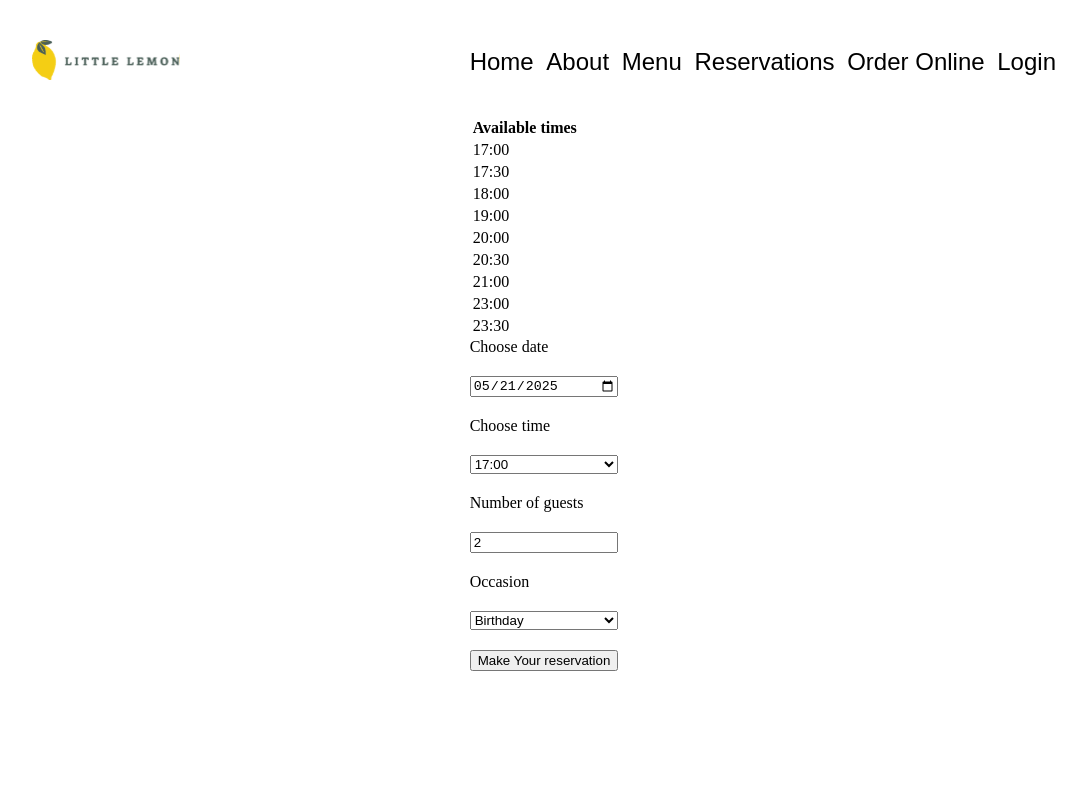
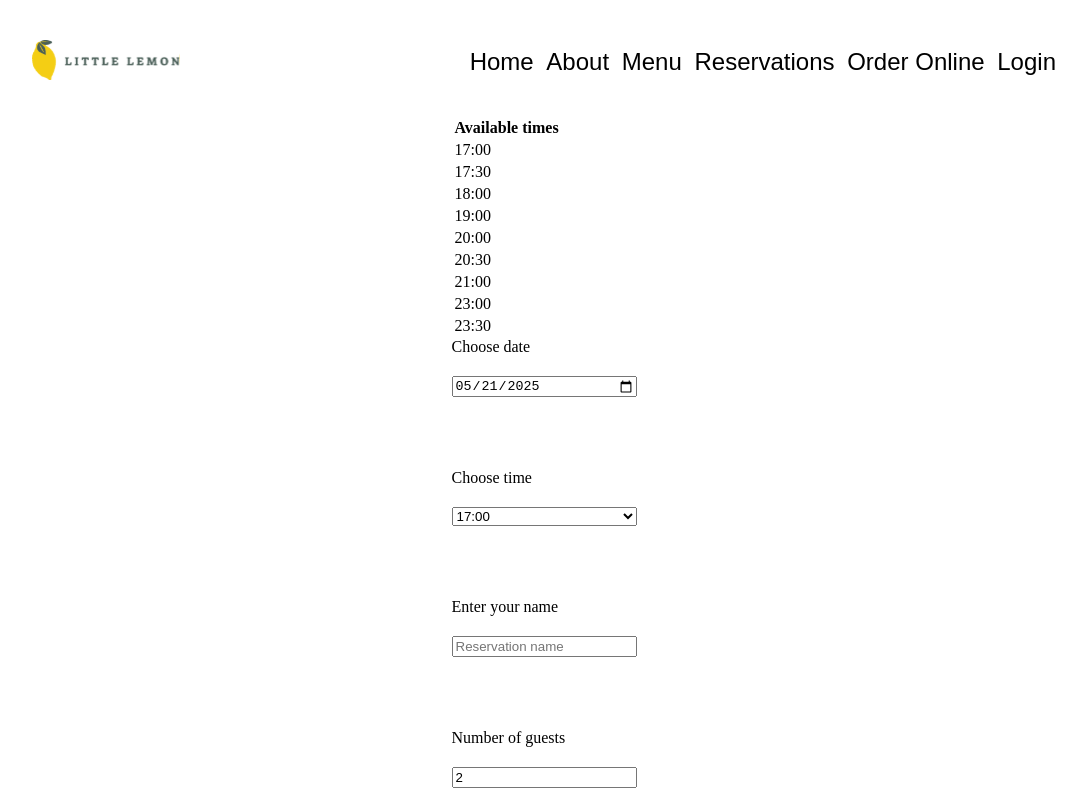
Before and after one commit to jimmux/meta-frontend-developer, a React (Create React App) app in the folder capstone/little-lemon-web-app/: page /booking in a window 1280 px wide. Shown: the top 791 px of the page, without its empty margins (96-1182 px from the left). Built offline with nearby package versions, Linux system fonts and the light colour scheme.

Commit message:
Exercise: Adding form validation

```diff
--- a/capstone/little-lemon-web-app/src/components/BookingForm.js
+++ b/capstone/little-lemon-web-app/src/components/BookingForm.js
@@ -1,6 +1,6 @@
 import styles from "./BookingForm.module.css";
 import { useState } from "react";
-import { submitAPI } from "../api/booking";
+import ValidationMessage from "./ValidationMessage";
 
 // Todo: Add aria attributes, handle no available times.
 
@@ -10,11 +10,55 @@ const DEFAULT_BOOKING = {
   date: DEFAULT_TIME.toJSON().split("T").shift(),
   // 17:00 to 22:00
   time: "17:00",
+  // String name of the booking guest
+  name: "",
   // 1 to 10
   number: 2,
   // "birthday" or "anniversary"
   occasion: "birthday"
 };
+
+const dateValidation = (date) => {
+  if (date < (new Date()).toJSON().split("T").shift()) {
+    return "Please select a date of today or later.";
+  }
+
+  return "";
+};
+
+const dateAndTimeValidation = (date, time) => {
+  if (new Date(`${date}T${time}`) < Date.now()) {
+    return "Please select a future date and time.";
+  }
+
+  return "";
+}
+
+const nameValidation = (rawName) => {
+  const name = rawName.trim();
+
+  if (name.length < 1) {
+    return "Please enter a guest name for this booking."
+  }
+
+  if (name.length < 2) {
+    return "Name must be at least two characters."
+  }
+
+  return "";
+}
+
+const numberValidation = (number) => {
+  if (number < 1) {
+    return "Bookings require at least one guest."
+  }
+
+  if (number > 10) {
+    return "Bookings are for at most ten guests."
+  }
+
+  return "";
+}
 
 const BookingForm = ({ availableTimes, dispatchAvailableTimes, submitForm }) => {
   const [booking, setBooking] = useState({
@@ -22,28 +66,76 @@ const BookingForm = ({ availableTimes, dispatchAvailableTimes, submitForm }) =>
     time: availableTimes[0] ?? ""
   });
 
+  const [validation, setValidation] = useState({
+    date: "",
+    time: "",
+    name: "",
+    number: ""
+  });
+
+  const canSubmit = !dateValidation(booking.date)
+    && !dateAndTimeValidation(booking.date, booking.time)
+    && !nameValidation(booking.name)
+    && !numberValidation(booking.number);
+
   const changeDate = (event) => {
+    const date = event.target.value;
+
     dispatchAvailableTimes?.({
       type: "changeDate",
-      value: event.target.value
+      value: date
     });
+
     setBooking({
       ...booking,
-      date: event.target.value
+      date
+    });
+
+    setValidation({
+      ...validation,
+      date: dateValidation(date)
     });
   }
 
   const changeTime = (event) => {
+    const time = event.target.value;
+
     setBooking({
       ...booking,
-      time: event.target.value
+      time
+    });
+
+    setValidation({
+      ...validation,
+      time: dateAndTimeValidation(booking.date, time)
+    });
+  }
+
+  const changeName = (event) => {
+    const name = event.target.value;
+
+    setBooking({
+      ...booking,
+      name
+    });
+
+    setValidation({
+      ...validation,
+      name: nameValidation(name)
     });
   }
 
   const changeGuestNumber = (event) => {
+    const number = Number(event.target.value);
+
     setBooking({
       ...booking,
-      number: Number(event.target.value)
+      number: number
+    });
+
+    setValidation({
+      ...validation,
+      number: numberValidation(number)
     });
   }
 
@@ -69,6 +161,8 @@ const BookingForm = ({ availableTimes, dispatchAvailableTimes, submitForm }) =>
         min={DEFAULT_BOOKING.date}
         onChange={changeDate}
       />
+      <ValidationMessage message={validation.date} />
+
       <label htmlFor="time">Choose time</label>
       <select
         id="time"
@@ -81,16 +175,32 @@ const BookingForm = ({ availableTimes, dispatchAvailableTimes, submitForm }) =>
           </option>
         ))}
       </select>
+      <ValidationMessage message={validation.time} />
+
+      <label htmlFor="name">Enter your name</label>
+      <input
+        type="text"
+        id="name"
+        placeholder="Reservation name"
+        required
+        minLength={2}
+        onChange={changeName}
+        value={booking.name}
+      ></input>
+      <ValidationMessage message={validation.name} />
+
       <label htmlFor="guests">Number of guests</label>
       <input
         type="number"
-        placeholder="1"
-        min="1"
-        max="10"
+        placeholder={1}
+        min={1}
+        max={10}
         id="guests"
         onChange={changeGuestNumber}
         value={booking.number}
       />
+      <ValidationMessage message={validation.number} />
+
       <label htmlFor="occasion">Occasion</label>
       <select
         id="occasion"
@@ -100,7 +210,7 @@ const BookingForm = ({ availableTimes, dispatchAvailableTimes, submitForm }) =>
         <option value="birthday">Birthday</option>
         <option value="anniversary">Anniversary</option>
       </select>
-      <input type="submit" value="Make Your reservation" />
+      <input type="submit" value="Make Your reservation" disabled={!canSubmit} />
     </form>
   );
 };
--- a/capstone/little-lemon-web-app/src/components/ConfirmedBooking.js
+++ b/capstone/little-lemon-web-app/src/components/ConfirmedBooking.js
@@ -10,11 +10,20 @@ const formatDate = (date) => {
 };
 
 const ConfirmedBooking = () => {
-  const { date, time, number } = useParams();
+  const { date, time, number, name } = useParams();
 
-  return (<p>
-    Your booking for {number} people, at {time} on {formatDate(date)} is confirmed!
-  </p>)
+  return (
+    <>
+      <p>
+        Thank you for booking with Little Lemon, {name}!
+      </p>
+      <p>
+        We have reserved a table for {number} people, at {time} on {formatDate(date)}.
+      </p>
+      <p>
+        Bon appétit!
+      </p>
+    </>)
 };
 
 export default ConfirmedBooking;
--- a/capstone/little-lemon-web-app/src/components/Main.js
+++ b/capstone/little-lemon-web-app/src/components/Main.js
@@ -28,7 +28,7 @@ const Main = () => {
 
   const submitForm = (data) => {
     if (submitAPI(data)) {
-      navigate(`/booking-confirmation/${data.date}/${data.time}/${data.number}`);
+      navigate(`/booking-confirmation/${data.date}/${data.time}/${data.number}/${data.name}`);
     } else {
       alert("Booking failed, please try again.")
     }
@@ -50,7 +50,7 @@ const Main = () => {
             />} />
         <Route path="/order" element={<OrderPage />} />
         <Route path="/login" element={<LoginPage />} />
-        <Route path="/booking-confirmation/:date/:time/:number" element={<ConfirmedBooking />} />
+        <Route path="/booking-confirmation/:date/:time/:number/:name" element={<ConfirmedBooking />} />
       </Routes>
     </main>
   );
--- /dev/null
+++ b/capstone/little-lemon-web-app/src/components/ValidationMessage.js
@@ -0,0 +1,13 @@
+const ValidationMessage = ({ message }) => {
+  if (!message) {
+    return (<p></p>);
+  }
+
+  return (
+    <p>
+      {message}
+    </p>
+  );
+};
+
+export default ValidationMessage;
```
